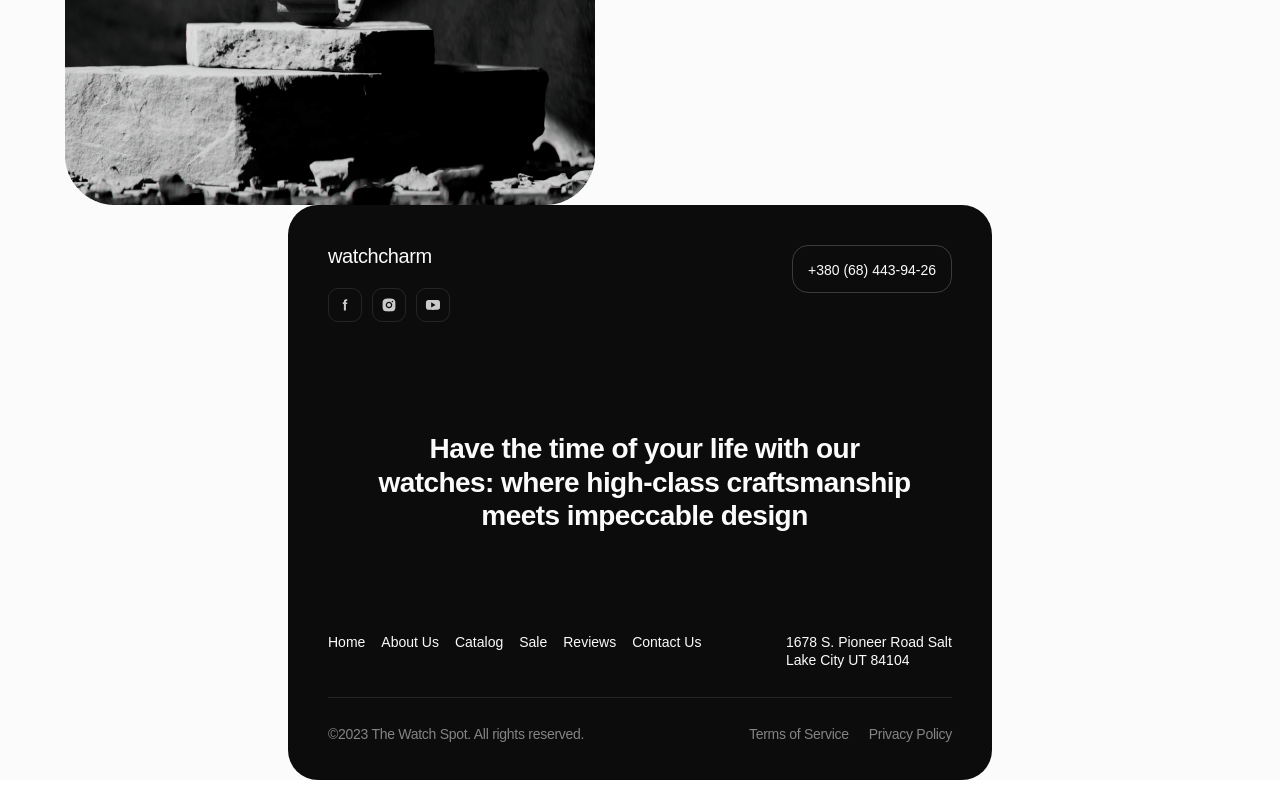
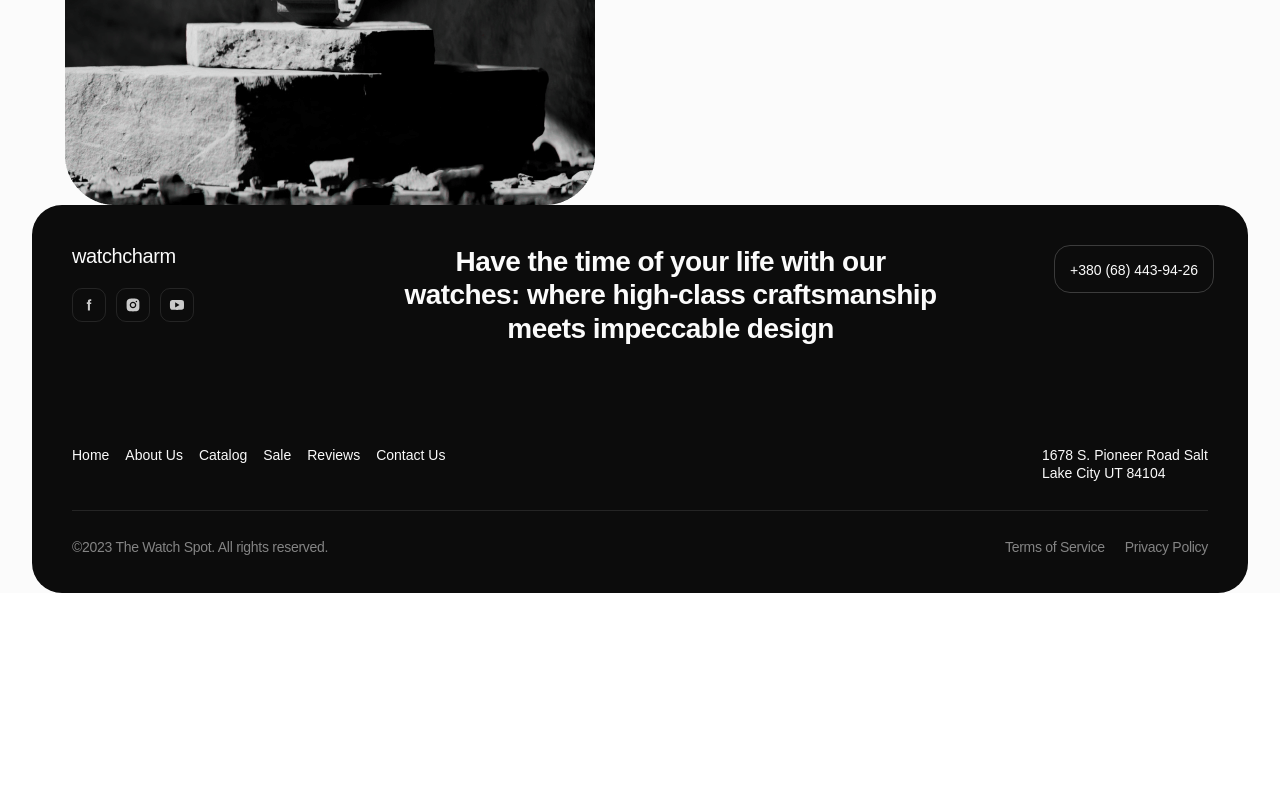
Before and after one commit to GoitStudentsWorks/html-css-105-BohdanPrihodko, a website built with Vite: page src/index.html in a window 1280 px wide. Shown: the part 4802-5602 px from the top of the page. After the commit the page ends 5415 px from the top, so only its background shows below. Built offline with nearby package versions, Linux system fonts and the light colour scheme; files whose address does not match are found by name.

Commit message:
done-desktop-footer

```diff
--- a/src/css/footer.css
+++ b/src/css/footer.css
@@ -204,3 +204,27 @@
                 justify-content: space-between;
         }
     }
+    @media only screen and (min-width:1280px) {
+        .container-footer {
+                max-width: 1216px;
+                /* position: absolute; */
+            }
+            .top-line-footer {
+                display: flex;
+
+
+            }
+          .logo-list-footer {
+
+          }
+            .title-footer {
+
+
+            }
+            .tell-footer {
+        position: relative;
+            top: 0px;
+            left:860px;
+
+            }
+    }
--- a/src/partials/footer.html
+++ b/src/partials/footer.html
@@ -1,4 +1,5 @@
 <div class="container-footer">
+  <div class="top-line-footer">
   <div class="logo-div">
     <div class="logo-list-footer">
       <p class="logo-footer">watchcharm</p>
@@ -20,12 +21,15 @@
         </li>
       </ul>
     </div>
+
     <a href="tell:+380684439426" class="tell-footer">+380 (68) 443-94-26</a>
+
   </div>
   <h2 class="title-footer">
     Have the time of your life with our watches: where high-class craftsmanship
     meets impeccable design
   </h2>
+  </div>
   <div class="links-h3-footer">
     <ul class="links-footer-list">
       <li>
```
